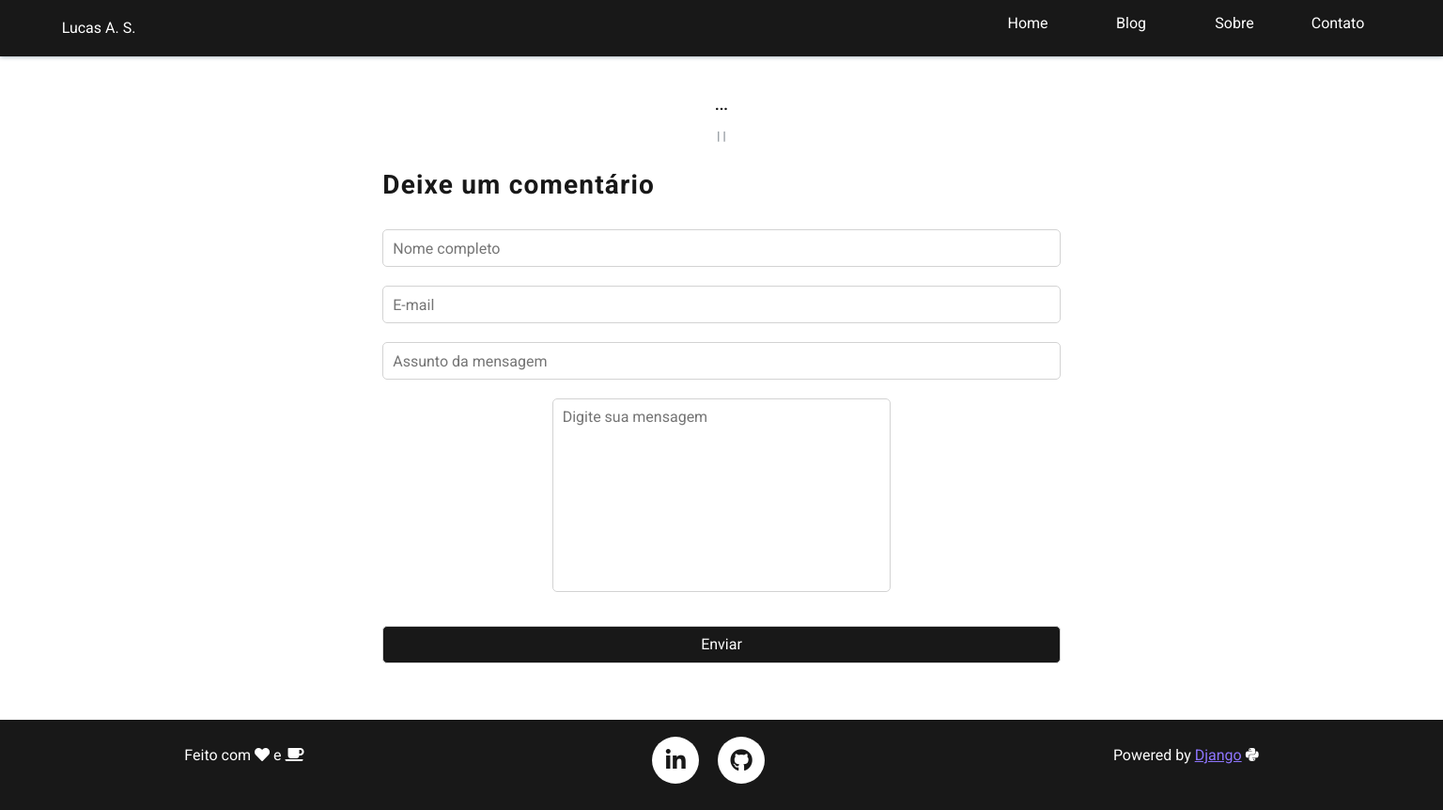
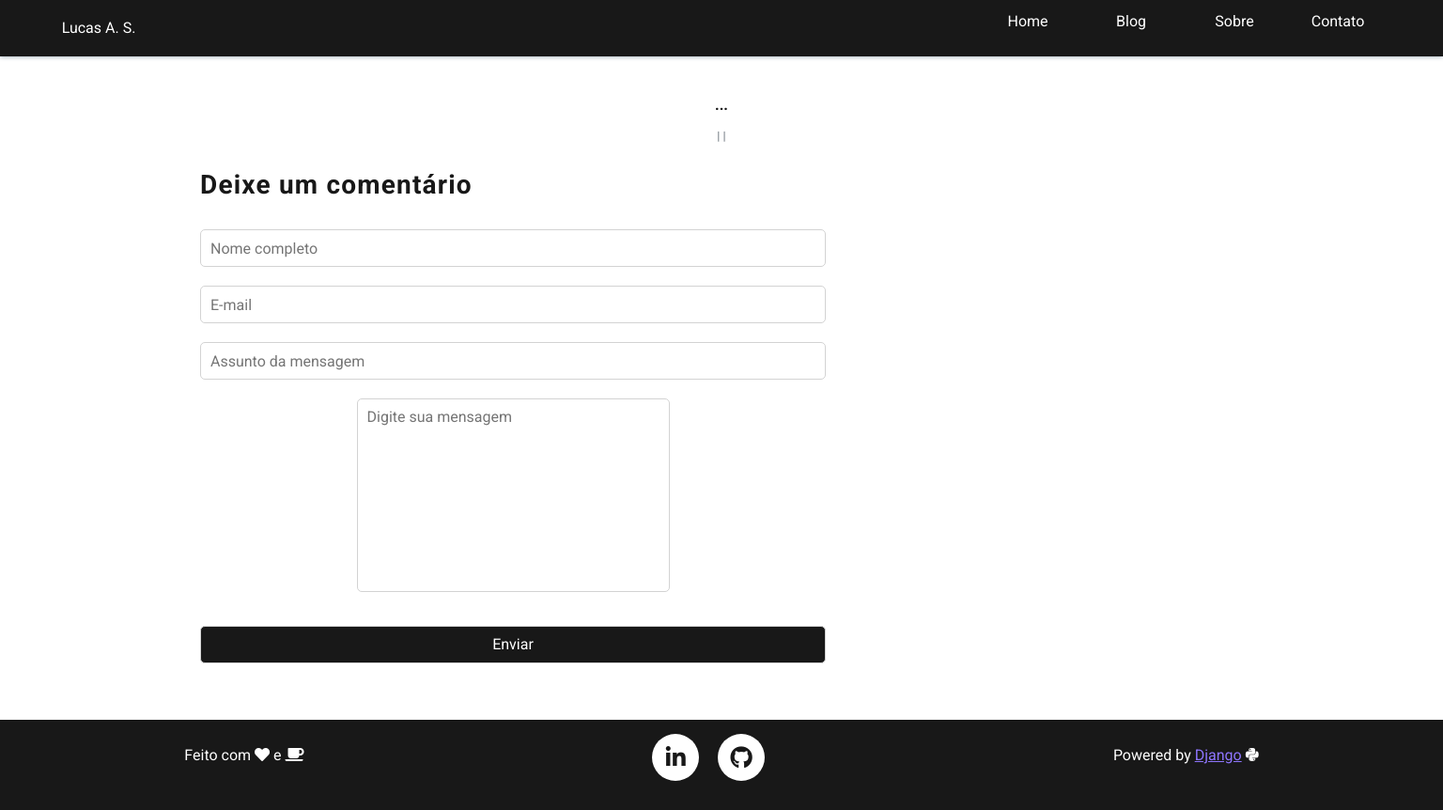
Before and after one commit to LucasAlmeidaSar/blogDjango, a Django app: template posts/templates/posts/post_detalhes.html in a window 1536 px wide. Shown: the whole page at 94% size. Run offline with Django 3.2, Linux system fonts and the light colour scheme; the template is opened without the code that fills it: values that come from a table or form of the project are taken from there, others are empty; some libraries are stand-ins or nearby versions.

Commit message:
Ajuste no formulário do post e nas li's

```diff
--- a/templates/static/css/post.css
+++ b/templates/static/css/post.css
@@ -40,6 +40,10 @@
 ul{
    list-style: disc;
    margin-bottom: 10px;
+}
+
+li{
+  margin-bottom: 5px;
 }
 
 ol{
@@ -228,8 +232,12 @@
 
 @media (min-width:1440px){
   .form-wrapper{
-    width: 65%;
+    width: 100%;
     margin: 0 auto;
+  }
+  .form_container {
+    margin: 10px auto 50px 0;
+    width: 60%;
   }
 }
 
```
